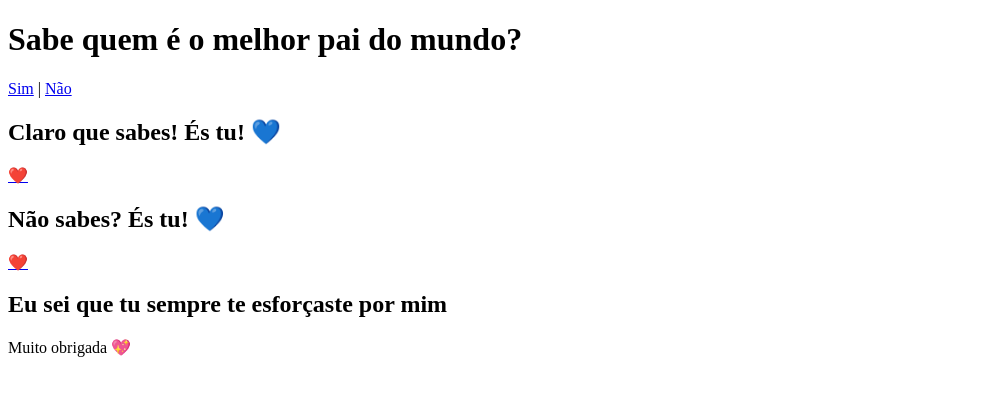
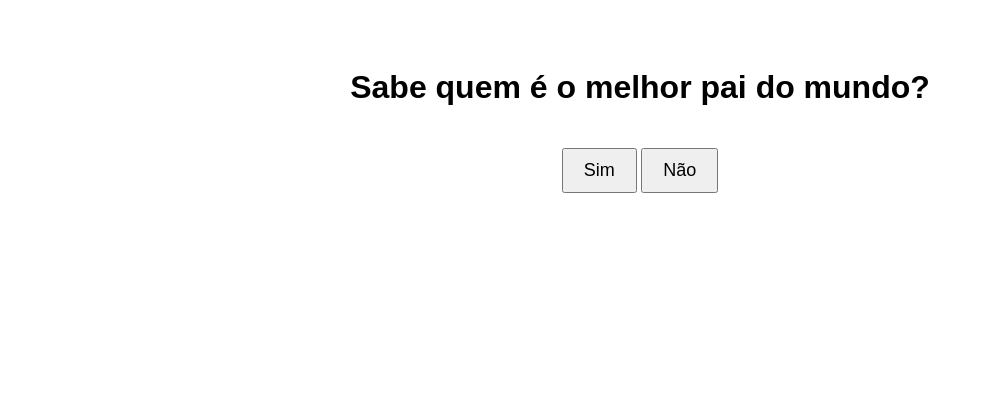
Before and after one commit to haru1244/entra.pai, a plain HTML site: page index.html in a window 1280 px wide. Shown: the whole page, without its empty margins (0-983 px from the left). Drawn offline with Linux system fonts and the light colour scheme.

Commit message:
index.html

```diff
--- a/index.html
+++ b/index.html
@@ -2,29 +2,75 @@
 <html lang="pt">
 <head>
   <meta charset="UTF-8">
-  <title>Para o Melhor Pai</title>
+  <title>Melhor Pai do Mundo</title>
+  <style>
+    body {
+      font-family: Arial, sans-serif;
+      text-align: center;
+      padding: 40px;
+    }
+    .tela {
+      display: none;
+    }
+    .ativa {
+      display: block;
+    }
+    button, .heart {
+      margin-top: 20px;
+      font-size: 18px;
+      padding: 10px 20px;
+      cursor: pointer;
+    }
+    .heart {
+      background: none;
+      border: none;
+      font-size: 32px;
+    }
+  </style>
 </head>
 <body>
-  <h1>Sabe quem é o melhor pai do mundo?</h1>
 
-  <a href="#sim">Sim</a> | <a href="#nao">Não</a>
-
-  <!-- Seção SIM -->
-  <div id="sim">
-    <h2>Claro que sabes! És tu! 💙</h2>
-    <a href="#mensagem">❤️</a>
+  <!-- Tela 1: Pergunta -->
+  <div id="tela1" class="tela ativa">
+    <h1>Sabe quem é o melhor pai do mundo?</h1>
+    <button onclick="responder('sim')">Sim</button>
+    <button onclick="responder('nao')">Não</button>
   </div>
 
-  <!-- Seção NÃO -->
-  <div id="nao">
-    <h2>Não sabes? És tu! 💙</h2>
-    <a href="#mensagem">❤️</a>
+  <!-- Tela 2: Resposta "Sim" -->
+  <div id="tela-sim" class="tela">
+    <h2>Claro que sabes! És tu! 💙</h2>
+    <button class="heart" onclick="mostrarMensagem()">❤️</button>
   </div>
 
-  <!-- Mensagem final -->
-  <div id="mensagem">
+  <!-- Tela 3: Resposta "Não" -->
+  <div id="tela-nao" class="tela">
+    <h2>Não sabes? És tu! 💙</h2>
+    <button class="heart" onclick="mostrarMensagem()">❤️</button>
+  </div>
+
+  <!-- Tela 4: Mensagem final -->
+  <div id="mensagem-final" class="tela">
     <h2>Eu sei que tu sempre te esforçaste por mim</h2>
     <p>Muito obrigada 💖</p>
   </div>
+
+  <script>
+    function responder(opcao) {
+      document.getElementById("tela1").classList.remove("ativa");
+      if (opcao === "sim") {
+        document.getElementById("tela-sim").classList.add("ativa");
+      } else {
+        document.getElementById("tela-nao").classList.add("ativa");
+      }
+    }
+
+    function mostrarMensagem() {
+      document.getElementById("tela-sim").classList.remove("ativa");
+      document.getElementById("tela-nao").classList.remove("ativa");
+      document.getElementById("mensagem-final").classList.add("ativa");
+    }
+  </script>
+
 </body>
 </html>
```
